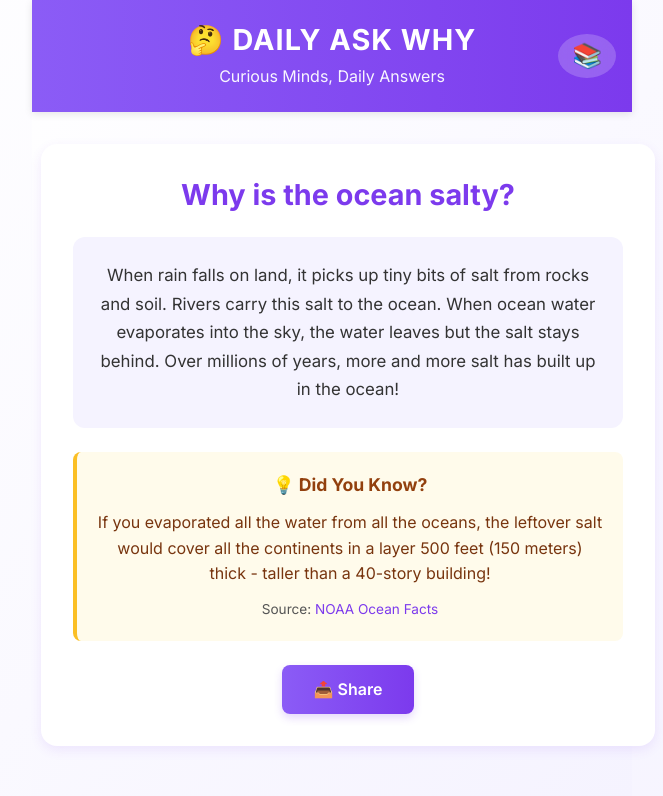
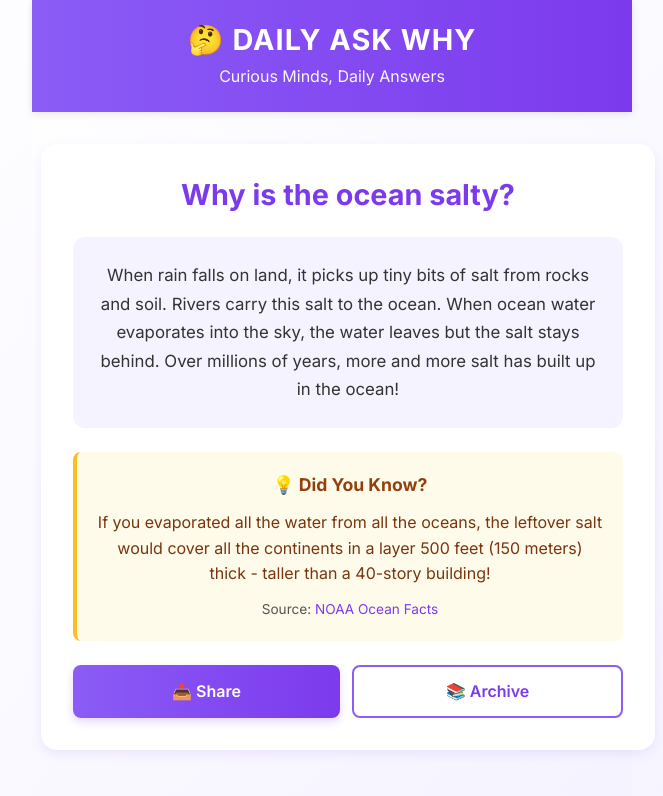
Before and after one commit to djcastelino/daily-askwhy, a React (Vite) app: page / in a window 1280 px wide. Shown: the top 796 px of the page, without its empty margins (308-971 px from the left). Built offline with nearby package versions, Linux system fonts and the light colour scheme.

Commit message:
Move Archive button from header to bottom, next to Share button

```diff
--- a/src/App.css
+++ b/src/App.css
@@ -1,4 +1,4 @@
-/* Daily Ask Why - v1.1 - Archive button fix */
+/* Daily Ask Why - v1.2 - Archive button moved to bottom */
 .app {
   display: flex;
   flex-direction: column;
@@ -17,42 +17,7 @@
 .header-content {
   max-width: 600px;
   margin: 0 auto;
-  display: flex;
-  justify-content: space-between;
-  align-items: center;
-  position: relative;
-}
-
-.header-center {
   text-align: center;
-  flex: 1;
-}
-
-.header-right {
-  position: absolute;
-  right: 0;
-  top: 50%;
-  transform: translateY(-50%);
-}
-
-.header-icon-btn {
-  background: rgba(255, 255, 255, 0.2);
-  border: none;
-  color: white;
-  font-size: 1.5rem;
-  width: 44px;
-  height: 44px;
-  border-radius: 50%;
-  cursor: pointer;
-  transition: background 0.2s ease;
-  display: flex;
-  align-items: center;
-  justify-content: center;
-  backdrop-filter: blur(10px);
-}
-
-.header-icon-btn:hover {
-  background: rgba(255, 255, 255, 0.3);
 }
 
 .title {
@@ -153,13 +118,17 @@
   margin-top: 1.5rem;
 }
 
-.share-btn {
-  padding: 0.9rem 2rem;
+.share-btn, .archive-btn {
+  flex: 1;
+  padding: 0.9rem 1.5rem;
   border-radius: 8px;
   font-size: 1rem;
   font-weight: 600;
   cursor: pointer;
   transition: transform 0.2s ease, box-shadow 0.2s ease;
+}
+
+.share-btn {
   border: none;
   background: linear-gradient(90deg, var(--color-primary-light), var(--color-primary));
   color: white;
@@ -171,6 +140,18 @@
   box-shadow: 0 6px 12px rgba(124, 58, 237, 0.3);
 }
 
+.archive-btn {
+  background: white;
+  border: 2px solid var(--color-primary-light);
+  color: var(--color-primary);
+}
+
+.archive-btn:hover {
+  transform: translateY(-2px);
+  border-color: var(--color-primary);
+  box-shadow: 0 4px 12px rgba(124, 58, 237, 0.1);
+}
+
 @media (max-width: 600px) {
   .question-card {
     padding: 1.5rem;
--- a/src/App.tsx
+++ b/src/App.tsx
@@ -84,15 +84,8 @@ function App() {
     <div className="app">
       <header className="header">
         <div className="header-content">
-          <div className="header-center">
-            <h1 className="title">🤔 DAILY ASK WHY</h1>
-            <p className="subtitle">Curious Minds, Daily Answers</p>
-          </div>
-          <div className="header-right">
-            <button onClick={() => setShowArchive(true)} className="header-icon-btn">
-              📚
-            </button>
-          </div>
+          <h1 className="title">🤔 DAILY ASK WHY</h1>
+          <p className="subtitle">Curious Minds, Daily Answers</p>
         </div>
       </header>
 
@@ -118,6 +111,9 @@ function App() {
           <div className="action-buttons">
             <button className="share-btn" onClick={handleShare}>
               📤 Share
+            </button>
+            <button className="archive-btn" onClick={() => setShowArchive(true)}>
+              📚 Archive
             </button>
           </div>
         </div>
```
